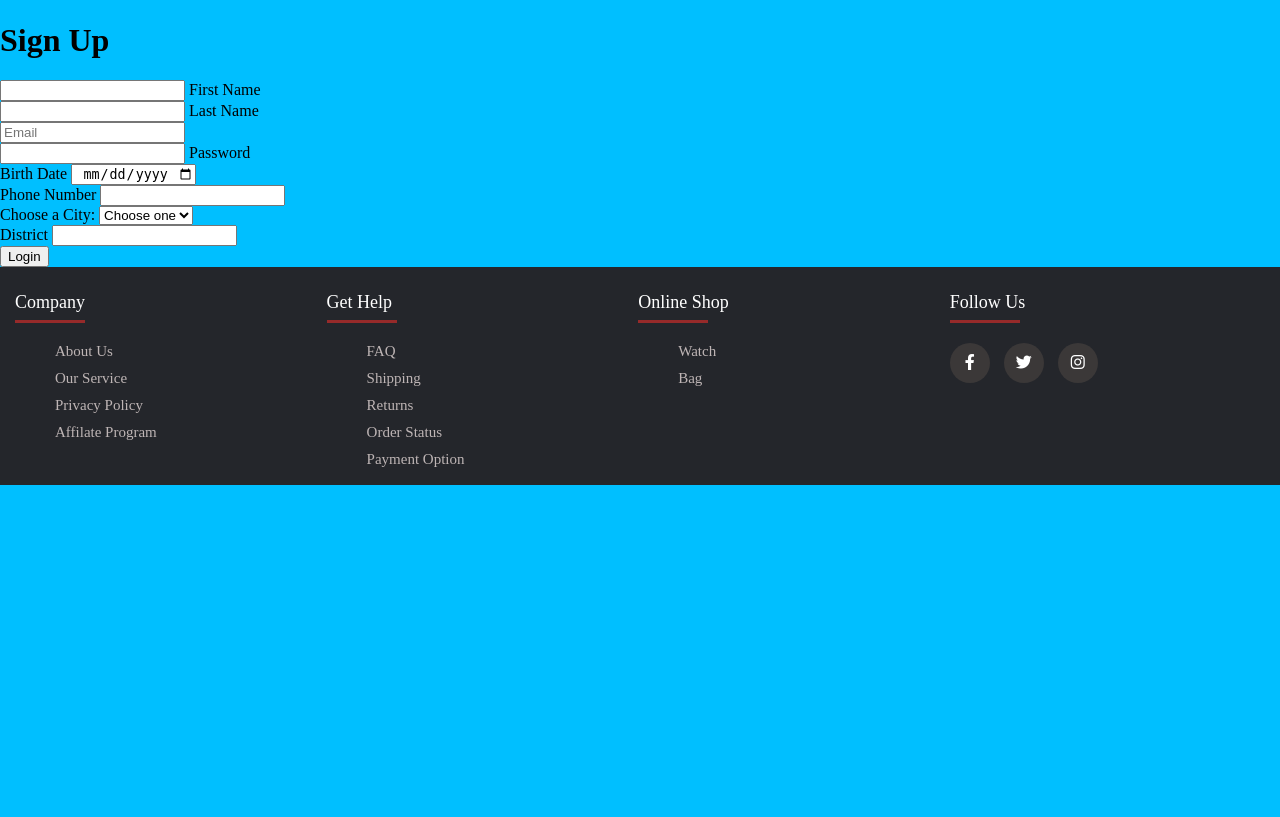
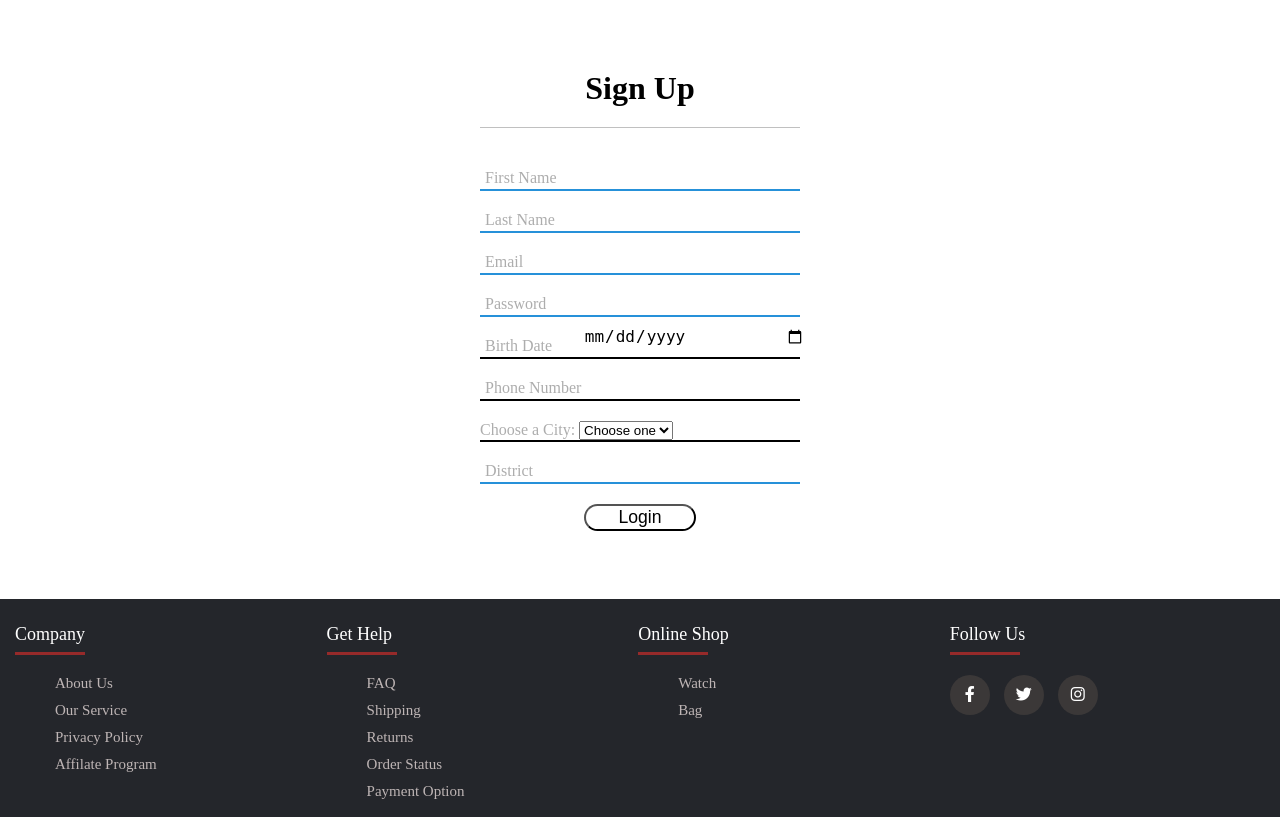
Before and after one commit to AhmedViC/WebPHP, a PHP site: page /SignupPage.php in a window 1280 px wide. Shown: the part 120-937 px from the top of the page. Before the commit the page ends 605 px from the top, so only its background shows below. Run offline with PHP 8.4, Linux system fonts and the light colour scheme; some libraries are stand-ins or nearby versions.

Commit message:
style modification

```diff
--- a/LoginPage.php
+++ b/LoginPage.php
@@ -8,8 +8,9 @@
     <meta name="viewport" content="width=device-width, initial-scale=1.0">
     <title>Document</title>
     <script src="https://kit.fontawesome.com/42f7232704.js" crossorigin="anonymous"></script>
+
+    <link rel="stylesheet" href="style.css">
     <link rel="stylesheet" href="styleLogin.css">
-    <link rel="stylesheet" href="style.css">
     <link rel="preconnect" href="https://fonts.googleapis.com"><link rel="preconnect" href="https://fonts.gstatic.com" crossorigin><link href="https://fonts.googleapis.com/css2?family=Exo:wght@300&family=Roboto:ital,wght@0,300;1,300;1,400&family=Source+Code+Pro&display=swap" rel="stylesheet">
 
     <link rel="icon" href="WOW1.png" sizes="32x32" type="image/png">
@@ -77,10 +78,12 @@
        <div class="field">
 
         <input type="email" id="email" required>
+        <span></span>
         <label>Email</label>
     </div>
         <div class="field">
             <input type="password" id="pass" required>
+            <span></span>
             <label for="pass">Password</label>
 
 
--- a/SignupPage.php
+++ b/SignupPage.php
@@ -86,27 +86,31 @@
     <div class="data">
 
 
-    <form method="post" action="includes/signUp.inc.php">
+    <form method="post" action="includes/signUp.inc.php" autocomplete="off">
         <div>
             <h1>Sign Up</h1>
         </div>
         <div class="field">
 
             <input type="text" id="fname" name="fname" required>
+            <span></span>
             <label>First Name</label>
         </div>
         <div class="field">
 
             <input type="text" id="lname" name="lname" required>
+            <span></span>
             <label>Last Name</label>
         </div>
        <div class="field">
 
-        <input type="email" id="email" name="email" placeholder="Email" required>
-
+        <input type="email" id="email" name="email" required>
+        <span></span>
+        <label>Email</label>
     </div>
         <div class="field">
             <input type="password" id="pass" name="pass" required>
+            <span></span>
             <label for="pass">Password</label>
 
 
@@ -121,9 +125,10 @@
 
         </div>
         <div class="field">
+
+
+            <input type="tel" id="phone" name="phone" required>
             <label>Phone Number</label>
-            <input type="tel" id="phone" name="phone" required">
-
 
 
 
@@ -140,13 +145,17 @@
 
         </div>
         <div class="field">
-            <label>District</label>
-            <input type="text" id="district" name="district"  required">
+        <input type="text" id="district" name="district"  required>
+        <span></span>
+        <label>District</label>
+
 
 
 
 
         </div>
+
+
         <div class="loginbutton">
             <button type="submit" name="submit">Login</button>
         </div>
--- a/style.css
+++ b/style.css
@@ -6,6 +6,8 @@ body{
     box-sizing: border-box;
     background-color: deepskyblue;
   }
+
+
 
   #in{
     color: rgb(142, 42, 42);
--- /dev/null
+++ b/styleLogin.css
@@ -0,0 +1,101 @@
+
+
+
+
+.login{
+
+    display: flex;
+    justify-content: center;
+
+    padding: 3rem;
+    background-color: white;
+
+
+
+
+
+}
+.data{
+
+    top: 50%;
+    left: 50%;
+
+    width: 400px;
+
+    border-radius: 10px;
+   }
+   .data h1{
+    text-align: center;
+    padding: 0 0 20px 0;
+    border-bottom: 1px solid silver;
+
+   }
+.data form{
+    padding: 0 40px;
+    box-sizing: border-box;
+
+}
+form .field{
+    position: relative;
+    border-bottom: 2px solid;
+}
+form input{
+    width: 100%;
+    padding: 0 5px;
+    height: 40px;
+    font-size: 16px;
+    border: none;
+    background: none;
+    outline: none;
+}
+.field label{
+    position: absolute;
+    top:50%;
+    left: 5px;
+    color: #adadad;
+}
+
+.cityInput{
+    margin-top: 20px;
+
+    color: #adadad;
+    border-bottom: 2px solid black;
+}
+
+
+.loginbutton{
+    text-align: center;
+    margin: 20px;
+    cursor: nwse-resize;
+
+}
+.loginbutton button {
+   font-size: 1.1rem;
+   border-radius: 20px;
+   padding-left: 2rem;
+   padding-right: 2rem;
+   text-align: center;
+   cursor: pointer;
+   background: none;
+  }
+.loginbutton button:hover {
+background-color: rgb(0, 0, 0);
+color:white;
+}
+
+.field span::before{
+
+    content: '';
+    position: absolute;
+    top: 40px;
+    left: 0;
+    width: 100%;
+    height: 2px;
+    background: #2691d9;
+}
+
+.field input:focus ~ label, .field input:valid ~ label{
+top: -5px;
+color: #2691d9;;
+
+}
```
